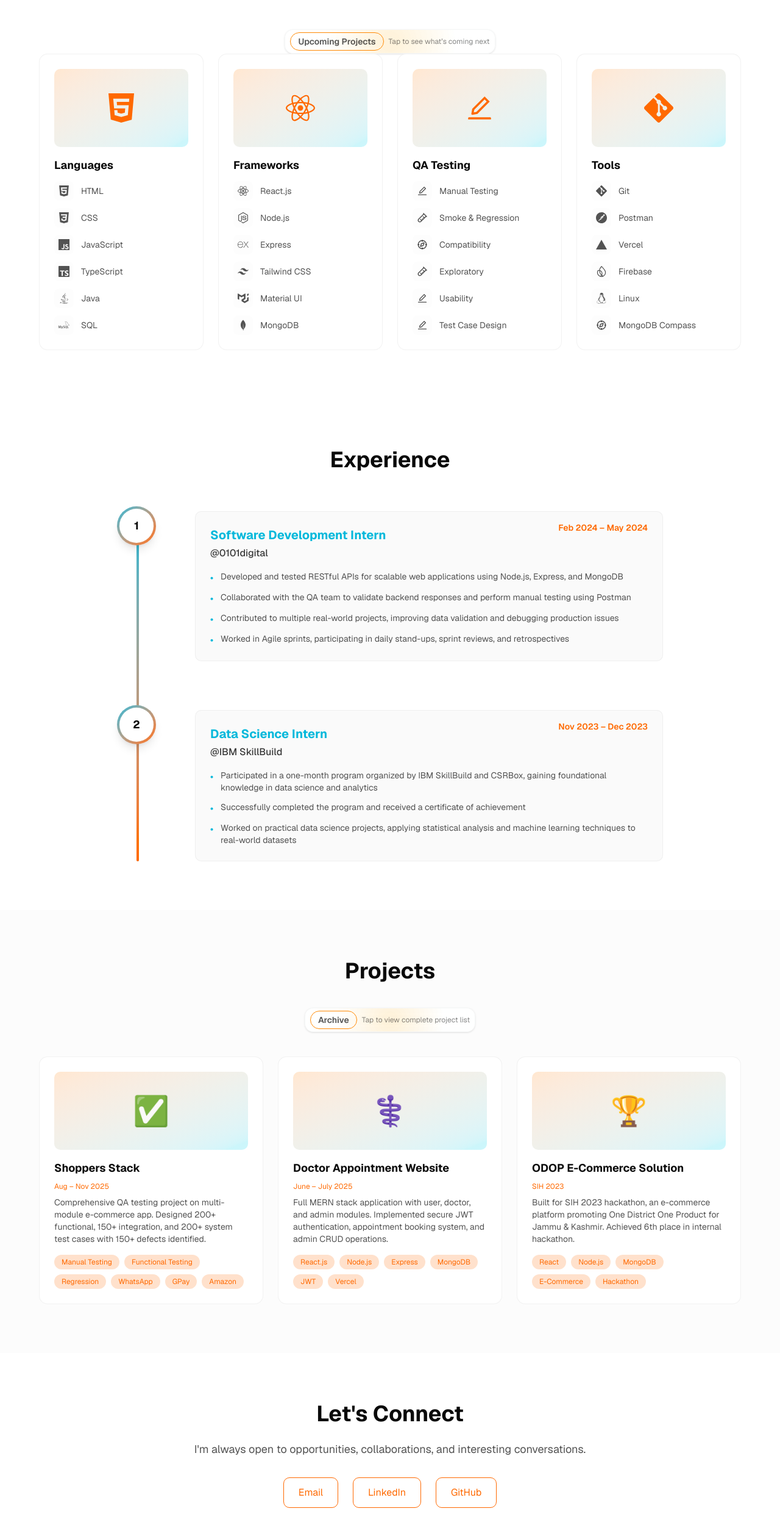
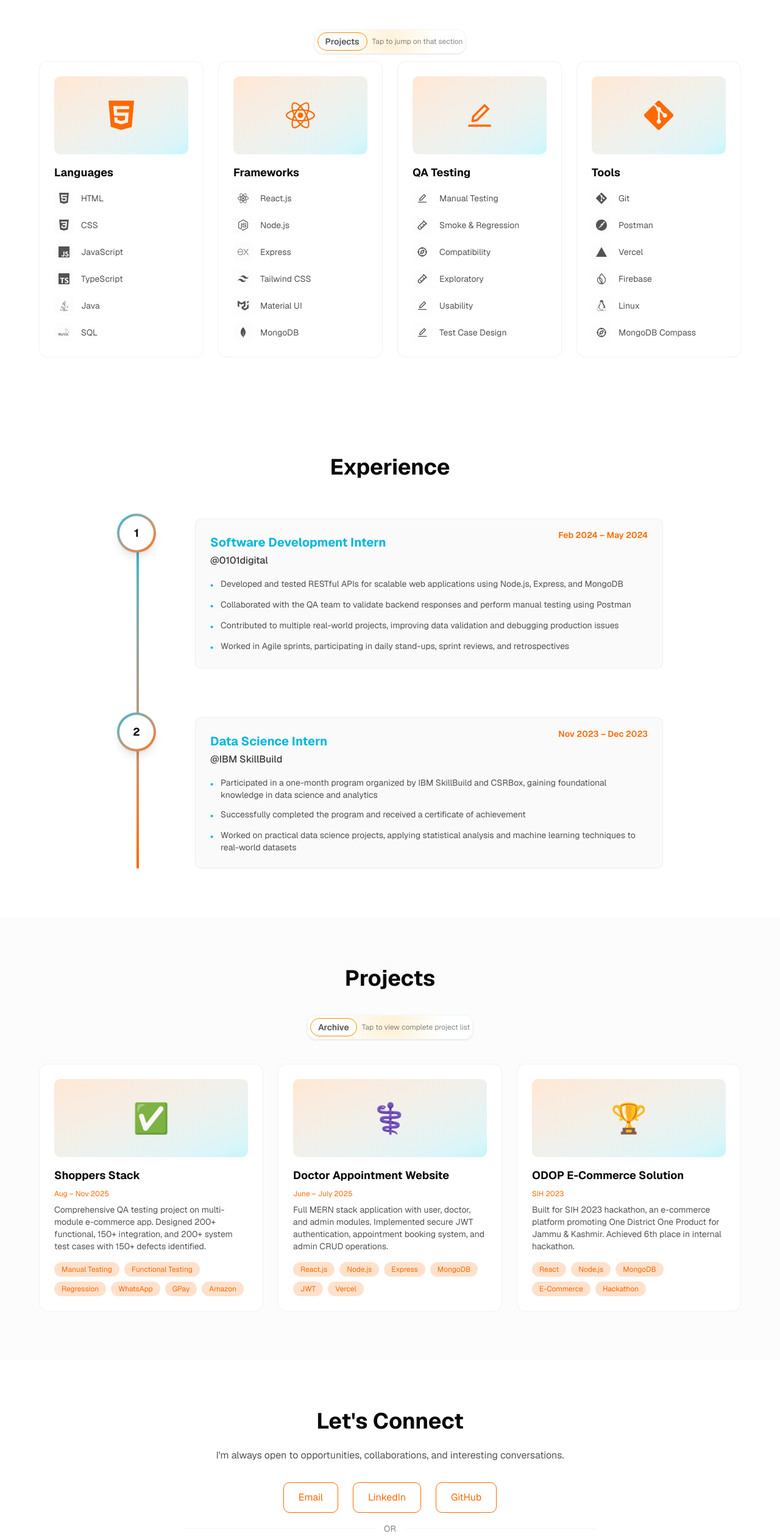
Before and after one commit to iKrishnendu/portfolio-v3, a Next.js app: page / in a window 1280 px wide. Shown: the part 1677-4200 px from the top of the page at 61% size. Built offline with nearby package versions, Linux system fonts and the light colour scheme.

Commit message:
fixed: some minnor changes

```diff
--- a/app/page.tsx
+++ b/app/page.tsx
@@ -77,13 +77,11 @@ export default function Home() {
         <section className="snap-start">
           <Experience />
         </section>
-        <section className="snap-start">
+        <section className="snap-start h-screen md:h-auto">
           <Projects />
         </section>
         <section className="snap-start">
           <Contact />
-        </section>
-        <section className="snap-start">
           <Footer />
         </section>
       </main>
--- a/components/common/smart-indicator-card.tsx
+++ b/components/common/smart-indicator-card.tsx
@@ -36,7 +36,7 @@ export default function SimpleRippleCard({
         onClick={handleClick}
         className="
           relative overflow-hidden
-           p-1 px-2
+           p-1
           rounded-xl bg-background/70 backdrop-blur-sm
           shadow border border-border/40
           text-left text-sm text-foreground/70 cursor-pointer
--- a/components/contact.tsx
+++ b/components/contact.tsx
@@ -40,13 +40,13 @@ export default function Contact() {
       <div className="max-w-2xl mx-auto text-center">
         <h2 className="text-4xl font-bold mb-6">Let's Connect</h2>
 
-        <p className="text-lg text-foreground/70 mb-8">
+        <p className="text-md text-foreground/70 mb-8">
           I'm always open to opportunities, collaborations, and interesting
           conversations.
         </p>
 
         {/* Social Buttons */}
-        <div className="flex gap-6 justify-center flex-wrap mb-12">
+        <div className="flex gap-6 justify-center flex-wrap mb-4">
           <a
             href="https://linkedin.com/in/krishnendu-sahoo"
             target="_blank"
@@ -73,7 +73,7 @@ export default function Contact() {
         </div>
 
         {/* Divider 1 */}
-        <div className="flex items-center gap-4 my-10">
+        <div className="flex items-center gap-4 my-4">
           <div className="flex-1 h-px bg-border/40" />
           <span className="text-sm text-foreground/50">OR</span>
           <div className="flex-1 h-px bg-border/40" />
@@ -88,7 +88,7 @@ export default function Contact() {
         </button>
 
         {/* Divider 2 */}
-        <div className="flex items-center gap-4 my-10">
+        <div className="flex items-center my-4">
           <div className="flex-1 h-px bg-border/40" />
           <span className="text-sm text-foreground/50">OR</span>
           <div className="flex-1 h-px bg-border/40" />
--- a/components/skills.tsx
+++ b/components/skills.tsx
@@ -58,9 +58,10 @@ export default function Skills() {
           Skills & Expertise
         </h2>
         <SimpleRippleCard
-          title="Upcoming Projects"
-          description="Tap to see what’s coming next"
+          title="Projects"
+          description="Tap to jump on that section"
           id="projects"
+          clasName="mb-3"
         />
 
         {/* MOBILE */}
```
